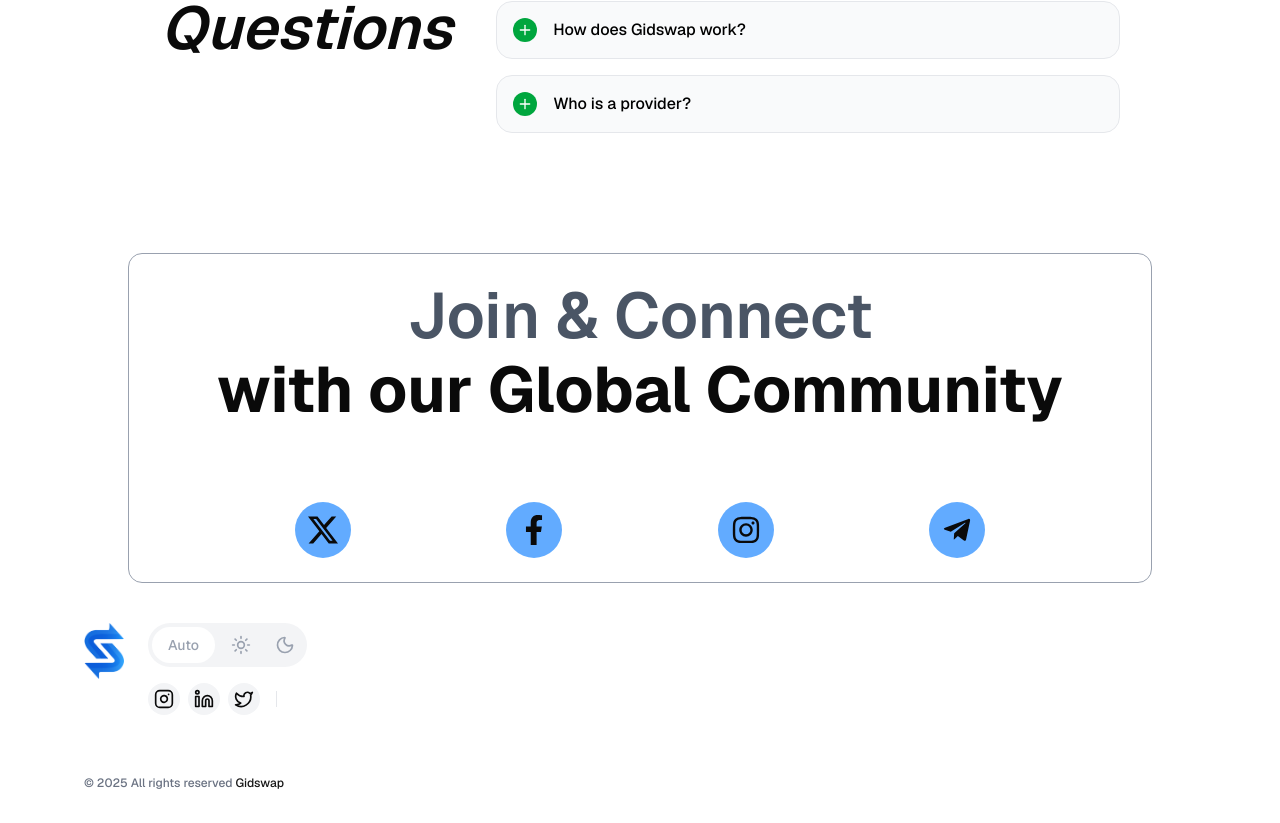
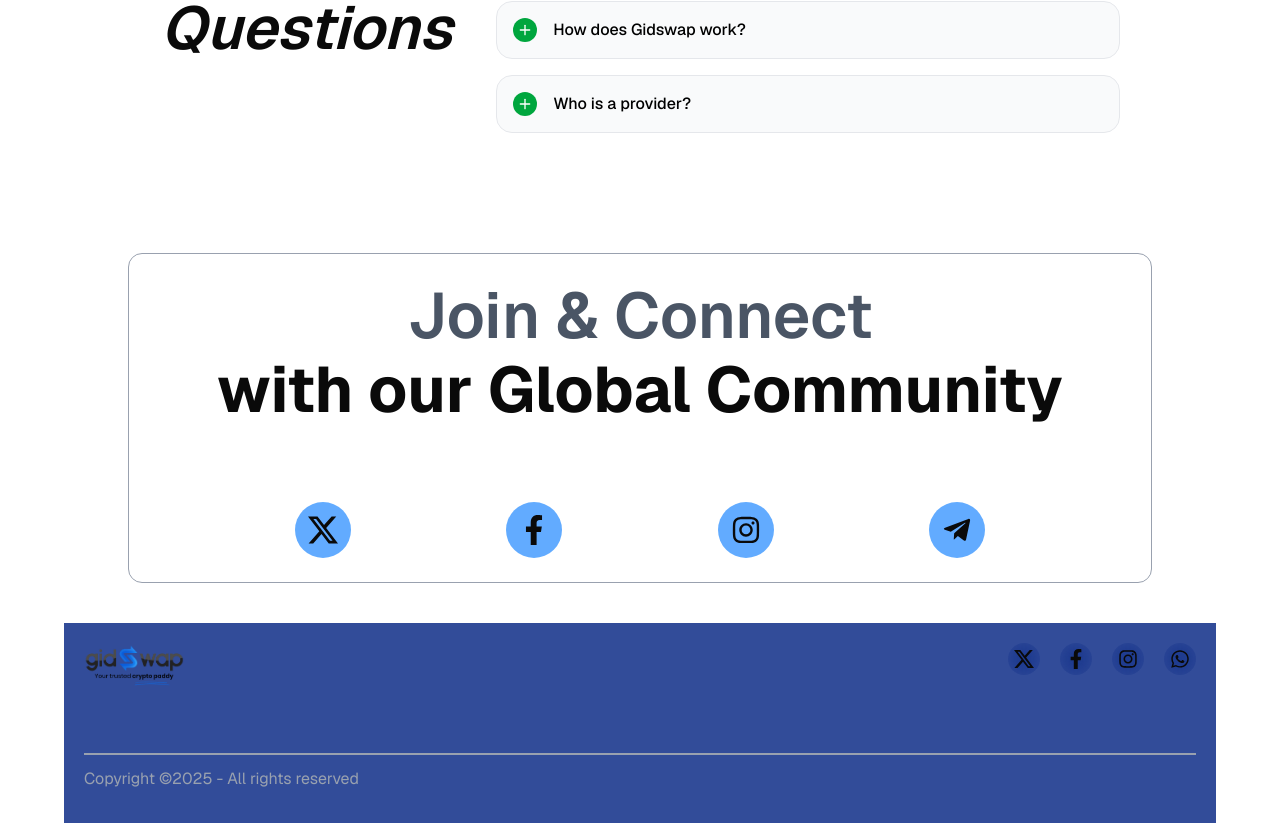
Before and after one commit to favourolaoye/gidswapv2, a Next.js app: page / in a window 1280 px wide. Shown: the part 2950-3773 px from the top of the page. Built offline with nearby package versions, Linux system fonts and the light colour scheme.

Commit message:
feat: added new footer

```diff
--- a/_components/layout/footer.tsx
+++ b/_components/layout/footer.tsx
@@ -4,104 +4,58 @@ import React from "react";
 import { AnimatedSection } from "@/src/components/ui/animate-section";
 import { Button } from "@/src/components/ui/button";
 import Image from "next/image";
-import { Instagram, Linkedin, Moon, Sun, Twitter } from "lucide-react";
+import { FaFacebookF, FaInstagram, FaTelegramPlane } from "react-icons/fa";
+import {BsTwitterX} from "react-icons/bs"
+import Link from "next/link";
 import { useTheme } from "next-themes";
 import { dt } from "framer-motion/client";
+import { FaWhatsapp } from "react-icons/fa6";
 
 export default function Footer() {
   const date = new Date().getFullYear();
-  function ThemeToggle() {
-    const { theme, setTheme } = useTheme();
-    return (
-      <div className="hidden sm:flex h-11 items-center justify-between gap-2 rounded-full bg-gray-100 dark:bg-neutral-800 p-1 transition-all">
-        <button
-          onClick={() => setTheme("system")}
-          className={`flex cursor-pointer items-center justify-center rounded-full transition-colors h-9 px-4 ${
-            theme === "system" ? "bg-white dark:bg-neutral-700" : ""
-          }`}
-          title="Switch to auto mode"
-        >
-          <span className="text-sm font-medium text-gray-400 dark:text-white/50">
-            Auto
-          </span>
-        </button>
-        <button
-          onClick={() => setTheme("light")}
-          className={`flex cursor-pointer items-center justify-center rounded-full transition-colors h-9 w-9 ${
-            theme === "light" ? "bg-white dark:bg-neutral-700" : ""
-          }`}
-          title="Switch to light mode"
-        >
-          <Sun className="size-5 text-gray-400 dark:text-white/50" />
-        </button>
-        <button
-          onClick={() => setTheme("dark")}
-          className={`flex cursor-pointer items-center justify-center rounded-full transition-colors h-9 w-9 ${
-            theme === "dark" ? "bg-white dark:bg-neutral-700" : ""
-          }`}
-          title="Switch to dark mode"
-        >
-          <Moon className="size-5 text-gray-400 dark:text-white/50" />
-        </button>
-      </div>
-    );
-  }
+
 
   return (
-    <footer className="relative mx-auto w-full max-w-6xl px-5 min-h-[200px]">
-      <div className="mx-auto w-full transition-all">
-        <div className="flex gap-6 max-sm:items-center">
-          <div className="w-fit h-fit">
-            <Image
-              src="/images/gidswap-icon.png"
-              alt="NextWeb3App Logo Icon"
-              width={40}
-              height={70}
-            />
-          </div>
-
-          <div className="flex flex-col gap-4">
-            <ThemeToggle />
-
-            <div className="flex items-center gap-4">
-              <div className="flex gap-2">
-                <a
-                  href="https://instagram.com/noblocks_xyz"
-                  className="rounded-full bg-gray-100 p-1.5 transition-colors duration-200 hover:bg-gray-200 dark:bg-white/10 dark:hover:bg-white/20"
-                >
-                  <Instagram className="size-5" />
-                </a>
-                <a
-                  href="https://linkedin.com/company/paycrest"
-                  className="rounded-full bg-gray-100 p-1.5 transition-colors duration-200 hover:bg-gray-200 dark:bg-white/10 dark:hover:bg-white/20"
-                >
-                  <Linkedin className="size-5" />
-                </a>
-                <a
-                  href="https://x.com/noblocks_xyz"
-                  className="rounded-full bg-gray-100 p-1.5 transition-colors duration-200 hover:bg-gray-200 dark:bg-white/10 dark:hover:bg-white/20"
-                >
-                  <Twitter className="size-5" />
-                </a>
+    <footer className="relative flex flex-col justify-between mx-auto w-full max-w-6xl px-5 py-5 min-h-[200px] bg-blue-900/90 backdrop-blur-sm">
+      <div className="flex justify-between">
+        <div className="w-fit">
+          <Image
+            src="/images/Gidswaplogo.png"
+            width={100}
+            height={100}
+            className="object-contain"
+            priority
+            alt="gidswap logo"
+          />
+        </div>
+        <div className="flex align-center">
+          <div className="flex justify-between gap-5">
+            <Link href="https://www.x.com/gidswap_">
+              <div className="w-[2rem] h-[2rem] rounded-[50%] bg-transparent backdrop-blur-sm flex items-center justify-center">
+                <BsTwitterX size={20} />
               </div>
-              <div className="h-4 w-px bg-gray-200 dark:bg-white/10" />
+            </Link>
+            <Link href="https://www.facebook.com/gidswap">
+            <div className="w-[2rem] h-[2rem] rounded-[50%] bg-transparent backdrop-blur-sm flex items-center justify-center">
+              <FaFacebookF size={20} />
             </div>
+            </Link>
+            <Link href="https://www.instagram.com/gidswap">
+            <div className="w-[2rem] h-[2rem] rounded-[50%] bg-transparent backdrop-blur-sm flex items-center justify-center">
+              <FaInstagram size={20} />
+            </div>
+            </Link>
+            <Link href="https://api.whatsapp.com/send?phone=2349038958941">
+            <div className="w-[2rem] h-[2rem] rounded-[50%] bg-transparent backdrop-blur-sm flex items-center justify-center">
+              <FaWhatsapp size={20} />
+            </div>
+            </Link>
           </div>
         </div>
       </div>
-      <p className="absolute bottom-8 text-xs font-medium">
-        <span className="text-gray-500 dark:text-white/50">
-          © {date} All rights reserved
-        </span>{" "}
-        <a
-          href="https://paycrest.io"
-          target="_blank"
-          rel="noopener noreferrer"
-          className="text-neutral-900 hover:underline dark:text-white/80"
-        >
-          Gidswap
-        </a>
-      </p>
+      <div className="border-t-2 border-gray-400 py-3">
+        <p className="text-gray-400">Copyright &copy;{date} - All rights reserved</p>
+      </div>
     </footer>
   );
 }
--- a/_components/layout/header.tsx
+++ b/_components/layout/header.tsx
@@ -15,7 +15,7 @@ export default function Header() {
           <Image
             src="/images/giddyimg.png"
             alt="Logo"
-            width={80}
+            width={100}
             height={80}
             className="block sm:hidden"
           />
```
Also changed, not shown: public/images/Gidswaplogo.png (added), public/images/gidswap-sign.png (added).
